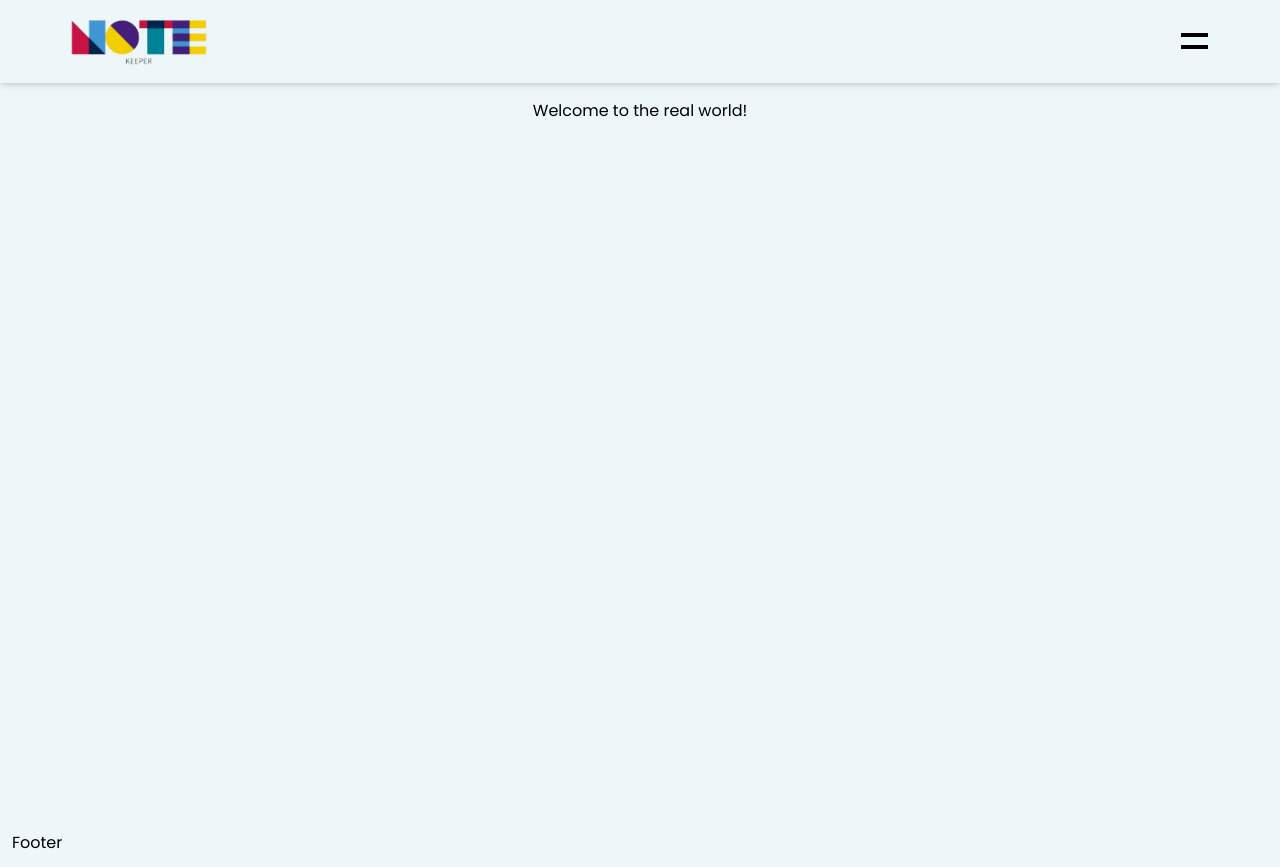
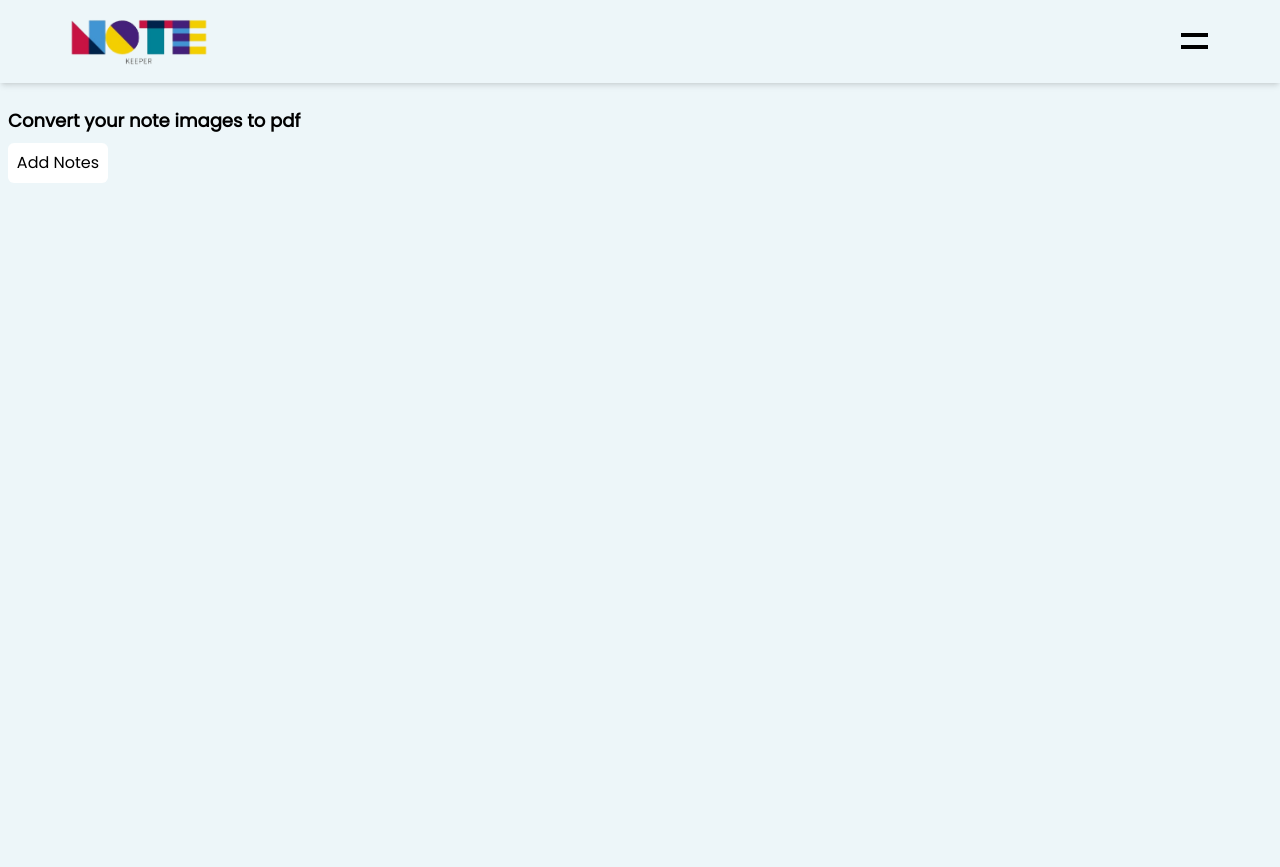
Before and after one commit to asahelcode/Note-Keeper, a React (Vite) app: page /User in a window 1280 px wide. After the commit the page ends 803 px from the top, so only its background shows below. Built offline with nearby package versions, Linux system fonts and the light colour scheme.

Commit message:
added ui for adding note images

```diff
--- a/src/App.jsx
+++ b/src/App.jsx
@@ -5,6 +5,7 @@ import Layout from "./Layout"
 import Home from "./pages/Home"
 import Login from "./pages/Login"
 import User from "./pages/User"
+import AddNote from "./pages/AddNote"
 
 function App() {
 
@@ -15,6 +16,7 @@ function App() {
           <Route index element={ < Home />} />
           <Route path="/Login" element={ <Login />} />
           <Route path="/User" element={ < User /> } />
+          <Route path="/AddNote" element={ <AddNote /> } />
       </Route>
     </>
 
--- a/src/components/Footer.jsx
+++ b/src/components/Footer.jsx
@@ -1,7 +1,7 @@
 
 function Footer() {
     return (
-        <div className="p-3 shadow-lg">
+        <div className="p-3 shadow-lg hidden">
             <p>Footer</p>
         </div>
      );
--- /dev/null
+++ b/src/pages/AddNote.jsx
@@ -0,0 +1,55 @@
+import { useState } from 'react'
+
+const AddNote = () => {
+
+    const [noteName, setNoteName] = useState('')
+    const [noteImages, setNoteImages] = useState([])
+
+    const handleSubmit = (e) => {
+        e.preventDefault()
+        console.log(noteName)
+
+        // Get the file input element
+  const fileInput = document.getElementById('note-images');
+
+  // Get the selected files from the file input (an array of File objects)
+  const selectedFiles = fileInput.files;
+
+  // Convert the File objects to an array of URLs using FileReader
+  const imageUrls = [];
+  for (let i = 0; i < selectedFiles.length; i++) {
+    const file = selectedFiles[i];
+    const reader = new FileReader();
+
+    // Create a closure to capture the file information
+    reader.onload = (e) => {
+      imageUrls.push(e.target.result);
+
+      // Check if all files have been processed, then update the state with the imageUrls array
+      if (imageUrls.length === selectedFiles.length) {
+        setNoteImages(imageUrls);
+      }
+    };
+
+    // Read the file as a data URL (this will trigger the `onload` event)
+    reader.readAsDataURL(file);
+  }
+
+  console.log(noteImages)
+    }
+
+    return (
+        <div className="p-2">
+            <form action="" onSubmit={e => handleSubmit(e)}>
+                <label htmlFor="note-name" className="mt-2 text-md block">Note Name</label>
+                <input type="text" value={noteName} onChange={e => setNoteName(e.target.value)} className="mt-2 w-[300px] rounded-sm outline-none p-2" />
+
+                <label htmlFor="note-images" className="mt-3 text-md block">Select note images</label>
+                <input type="file" name="note-images" id="note-images" multiple accept="image/*"  className="mt-2"/>
+
+                <button type="submit" className="mt-4 p-2 bg-white rounded-sm">Add</button>
+            </form>
+        </div>
+    )
+}
+export default AddNote
--- a/src/pages/User.jsx
+++ b/src/pages/User.jsx
@@ -1,24 +1,20 @@
-import { useEffect } from 'react'
-import { useLocation } from "react-router-dom";
-
+import { useNavigate } from "react-router-dom";
 
 
 function User() {
-    const location = useLocation()
 
-    const queryParams = new URLSearchParams(location.search)
-    const userName = queryParams.get("name")
-
-    useEffect(() => {
-        console.log(userName)
-    })
+    const navigate = useNavigate()
 
     return (
         <>
-            <div className="h-[90vh]">
-                {userName && <p>{userName},</p>}
-                <div className="mt-4 text-center">
-                    <h2>Welcome to the real world!</h2>
+            <div className="h-[90vh] p-2">
+                <div className="mt-4">
+                    <h2 className="font-bold text-lg">
+                        Convert your note images to pdf
+                    </h2>
+                    <div className="flex justify-center items-center bg-white rounded-md mt-2 p-2 w-[100px] " onClick={() => navigate('/AddNote') }>
+                        <p>Add Notes</p>
+                    </div>
                 </div>
             </div>
 
```
